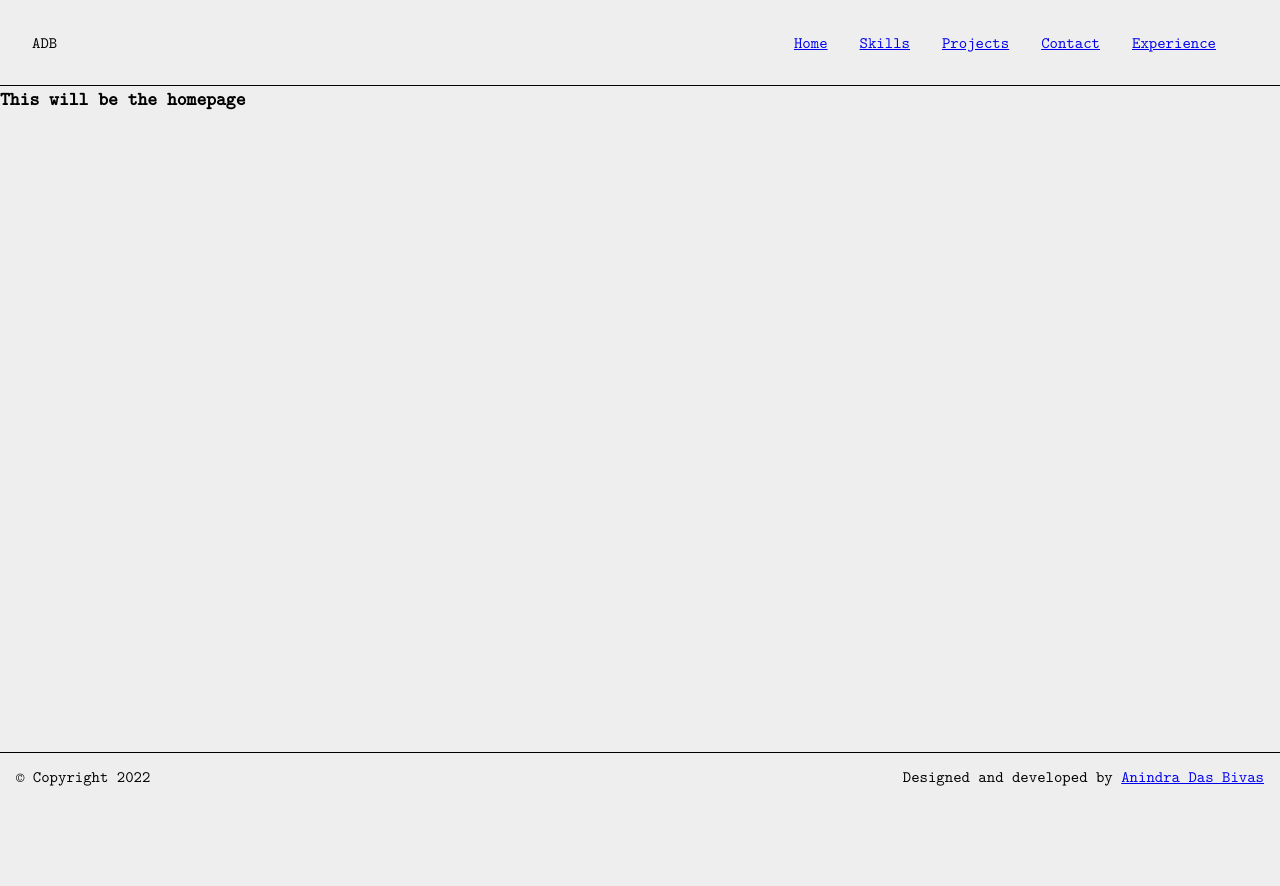
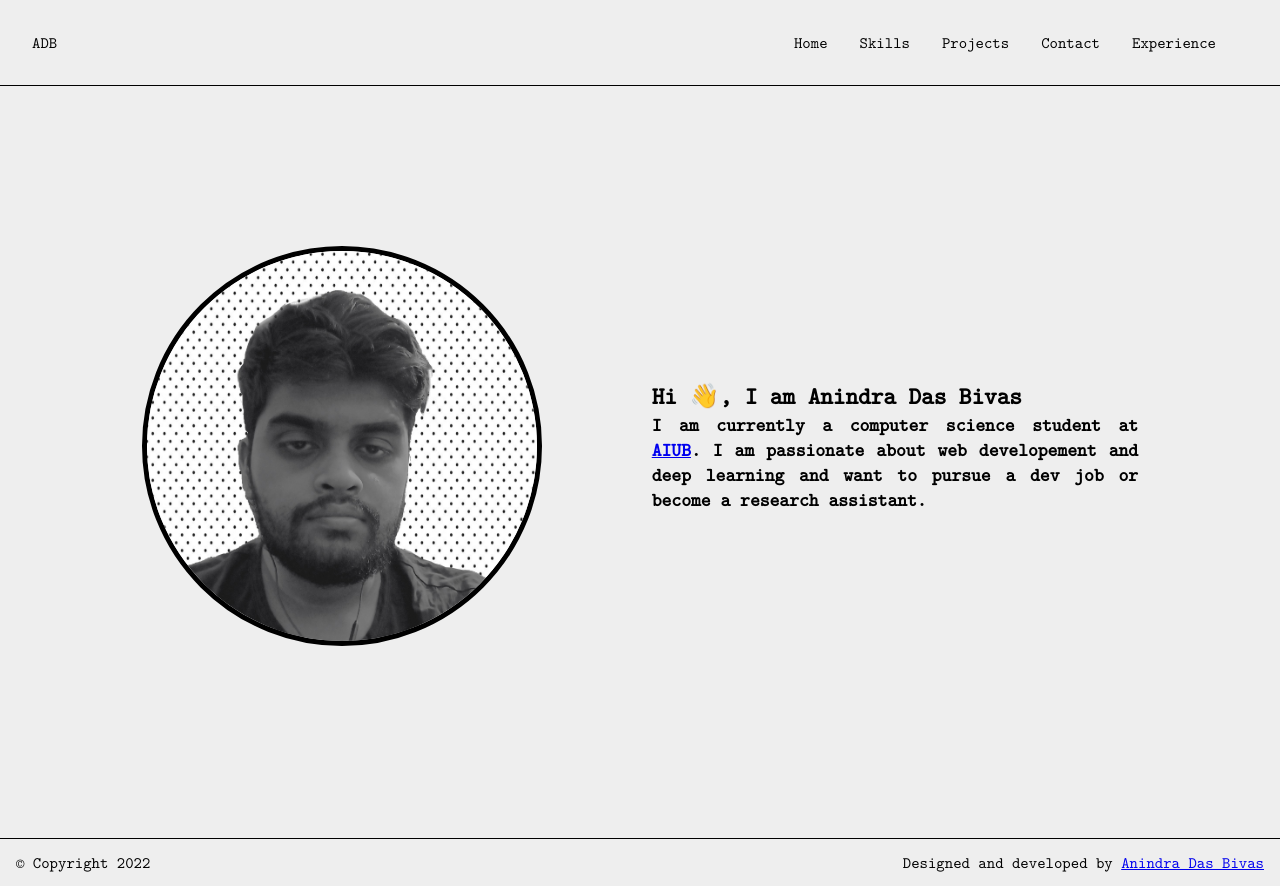
Before and after one commit to Anindra123/anindra123-portfolioV2, a Gatsby site: page / in a window 1280 px wide. Before the commit the page ends 800 px from the top, so only its background shows below. Built offline with nearby package versions, Linux system fonts and the light colour scheme; Gatsby itself is replaced by a stand-in of ours.

Commit message:
Home page in development

```diff
--- a/gatsby-config.js
+++ b/gatsby-config.js
@@ -2,5 +2,5 @@ module.exports = {
   siteMetadata: {
     siteUrl: `https://www.yourdomain.tld`,
   },
-  plugins: [],
-}
+  plugins: ["gatsby-plugin-image", "gatsby-plugin-sharp"],
+};
--- a/package.json
+++ b/package.json
@@ -16,6 +16,9 @@
   },
   "dependencies": {
     "gatsby": "^4.21.1",
+    "gatsby-plugin-image": "^2.22.0",
+    "gatsby-plugin-sharp": "^4.22.0",
+    "gatsby-source-filesystem": "^4.22.0",
     "react": "^18.1.0",
     "react-dom": "^18.1.0"
   }
--- /dev/null
+++ b/src/components/HomepageBody.js
@@ -0,0 +1,26 @@
+import React from "react";
+import { pageBody, imgStyle, textContiner } from "./homepagebody.module.css";
+import { StaticImage } from "gatsby-plugin-image";
+const HomepageBody = () => {
+  return (
+    <div className={pageBody}>
+      <div>
+        <StaticImage
+          className={imgStyle}
+          src="../images/my_img.jpg"
+          alt="Picture of bivas"
+        ></StaticImage>
+      </div>
+      <div className={textContiner}>
+        <h2>Hi 👋, I am Anindra Das Bivas</h2>
+        <h3>
+          I am currently a computer science student at{" "}
+          <a href="https://www.aiub.edu">AIUB</a>. I am passionate about web
+          developement and deep learning and want to pursue a dev job or become
+          a research assistant.
+        </h3>
+      </div>
+    </div>
+  );
+};
+export default HomepageBody;
--- /dev/null
+++ b/src/components/homepagebody.module.css
@@ -0,0 +1,25 @@
+.pageBody {
+  width: 100%;
+  height: 50vh;
+  display: flex;
+  margin-top: 10rem;
+  padding: 2rem;
+  align-items: center;
+  justify-content: space-evenly;
+}
+
+.imgStyle {
+  border-radius: 50%;
+  border: 5px solid black;
+  width: 400px;
+  height: 400px;
+}
+
+.textContiner {
+  width: 40%;
+}
+
+.textContiner > h2,
+h3 {
+  text-align: justify;
+}
--- a/src/components/layout.module.css
+++ b/src/components/layout.module.css
@@ -7,13 +7,13 @@
   margin: 0;
   padding: 0;
   box-sizing: border-box;
-  background-color: #eeeeee;
 }
 
 .container {
   position: relative;
-  min-height: 100vh;
+  min-height: 50vh;
   font-family: "Latin Modern Mono";
+  background-color: #eeeeee;
 }
 
 .content {
--- a/src/components/nav/nav.js
+++ b/src/components/nav/nav.js
@@ -1,5 +1,5 @@
 import React from "react";
-import { navContainer, navLinks } from "./nav.module.css";
+import { navContainer, navLinks, link } from "./nav.module.css";
 import { Link } from "gatsby";
 const Nav = () => {
   return (
@@ -11,19 +11,29 @@ const Nav = () => {
         <nav>
           <ul className={navLinks}>
             <li>
-              <Link to="/">Home</Link>
+              <Link className={link} to="/">
+                Home
+              </Link>
             </li>
             <li>
-              <Link to="/skills">Skills</Link>
+              <Link className={link} to="/skills">
+                Skills
+              </Link>
             </li>
             <li>
-              <Link to="/projects">Projects</Link>
+              <Link className={link} to="/projects">
+                Projects
+              </Link>
             </li>
             <li>
-              <Link to="/contact">Contact</Link>
+              <Link className={link} to="/contact">
+                Contact
+              </Link>
             </li>
             <li>
-              <Link to="/experience">Experience</Link>
+              <Link className={link} to="/experience">
+                Experience
+              </Link>
             </li>
           </ul>
         </nav>
--- a/src/components/nav/nav.module.css
+++ b/src/components/nav/nav.module.css
@@ -5,6 +5,10 @@
   align-items: center;
   padding: 2rem;
   border-bottom: 0.1rem solid black;
+  position: sticky;
+  z-index: 1;
+  top: 0;
+  background-color: #eeeeee;
 }
 
 .navLinks {
@@ -15,3 +19,27 @@
   display: inline;
   margin-right: 2rem;
 }
+
+.link {
+  text-decoration: none;
+  color: black;
+  position: relative;
+  cursor: pointer;
+  padding-bottom: 0.3rem;
+}
+
+.link::after {
+  content: "";
+  position: absolute;
+  width: 0;
+  height: 2px;
+  display: block;
+  bottom: 0;
+  left: 0;
+  background: black;
+  transition: width 0.2s ease-out;
+}
+
+.link:hover.link::after {
+  width: 100%;
+}
--- a/src/pages/index.js
+++ b/src/pages/index.js
@@ -1,10 +1,12 @@
 import * as React from "react";
+import HomepageBody from "../components/HomepageBody";
+
 import Layout from "../components/layout";
 
 const IndexPage = () => {
   return (
     <Layout>
-      <h3>This will be the homepage</h3>
+      <HomepageBody />
     </Layout>
   );
 };
```
Also changed, not shown: src/images/my_img.jpg (added), 1 other file.
